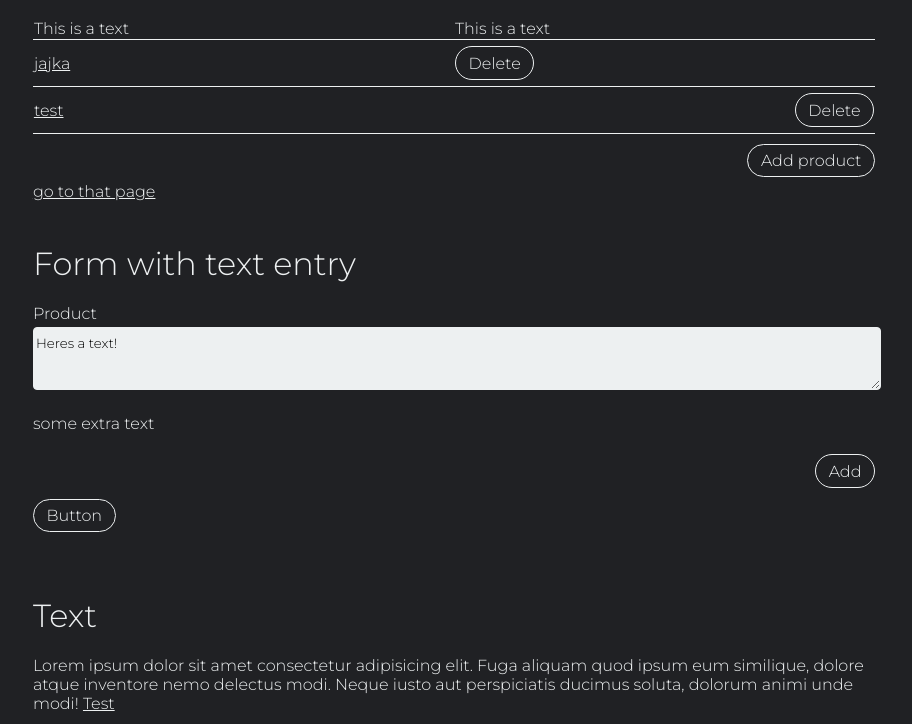
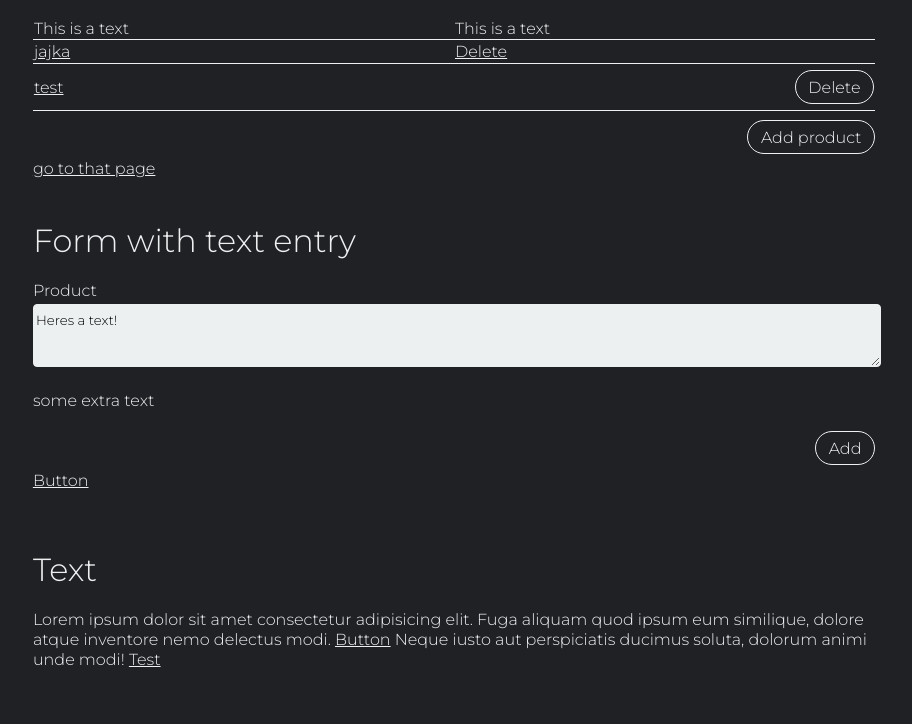
Before and after one commit to psugrg-web/html-header-and-nav, a plain HTML site: page index.html in a window 1280 px wide. Shown: the part 492-1216 px from the top of the page, without its empty margins (186-1098 px from the left). After the commit the page ends 1172 px from the top, so only its background shows below. Drawn offline with Linux system fonts and the light colour scheme.

Commit message:
buttons not in <nav> as links

```diff
--- a/index.html
+++ b/index.html
@@ -122,7 +122,9 @@
     <div>
         <h1>Text</h1>
         Lorem ipsum dolor sit amet consectetur adipisicing elit. Fuga aliquam quod ipsum eum similique, dolore atque
-        inventore nemo delectus modi. Neque iusto aut perspiciatis ducimus soluta, dolorum animi unde modi!
+        inventore nemo delectus modi.
+        <button type="submit">Button</button>
+        Neque iusto aut perspiciatis ducimus soluta, dolorum animi unde modi!
         <a href="#">Test</a>
     </div>
 </body>
--- a/styles.css
+++ b/styles.css
@@ -64,7 +64,16 @@ nav ul a:hover {
     text-decoration: underline;
 }
 
-button,
+button:not(nav button) {
+    padding-left: 0;
+    padding-right: 0;
+    border-style: none;
+    cursor: pointer;
+    background: none;
+    text-decoration: underline;
+}
+
+nav button,
 nav > a {
     padding: 0.6ch 1.2ch;
     margin-top: 0.5ch;
@@ -77,7 +86,7 @@ nav > a {
     transition: all 0.3s ease 0s;
 }
 
-button:hover,
+nav button:hover,
 nav > a:hover {
     background-color: var(--text-color);
     color: var(--bg-color);
```
